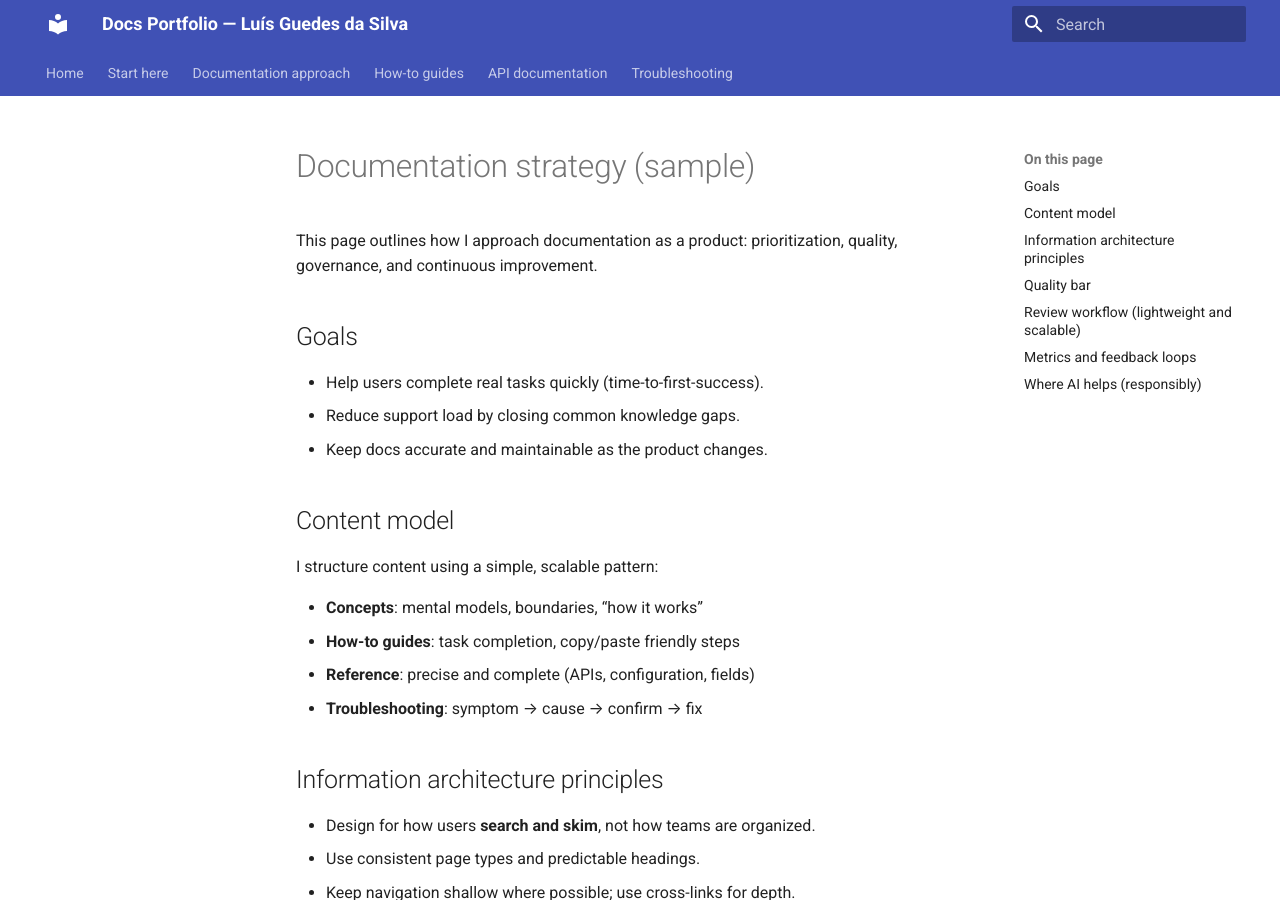
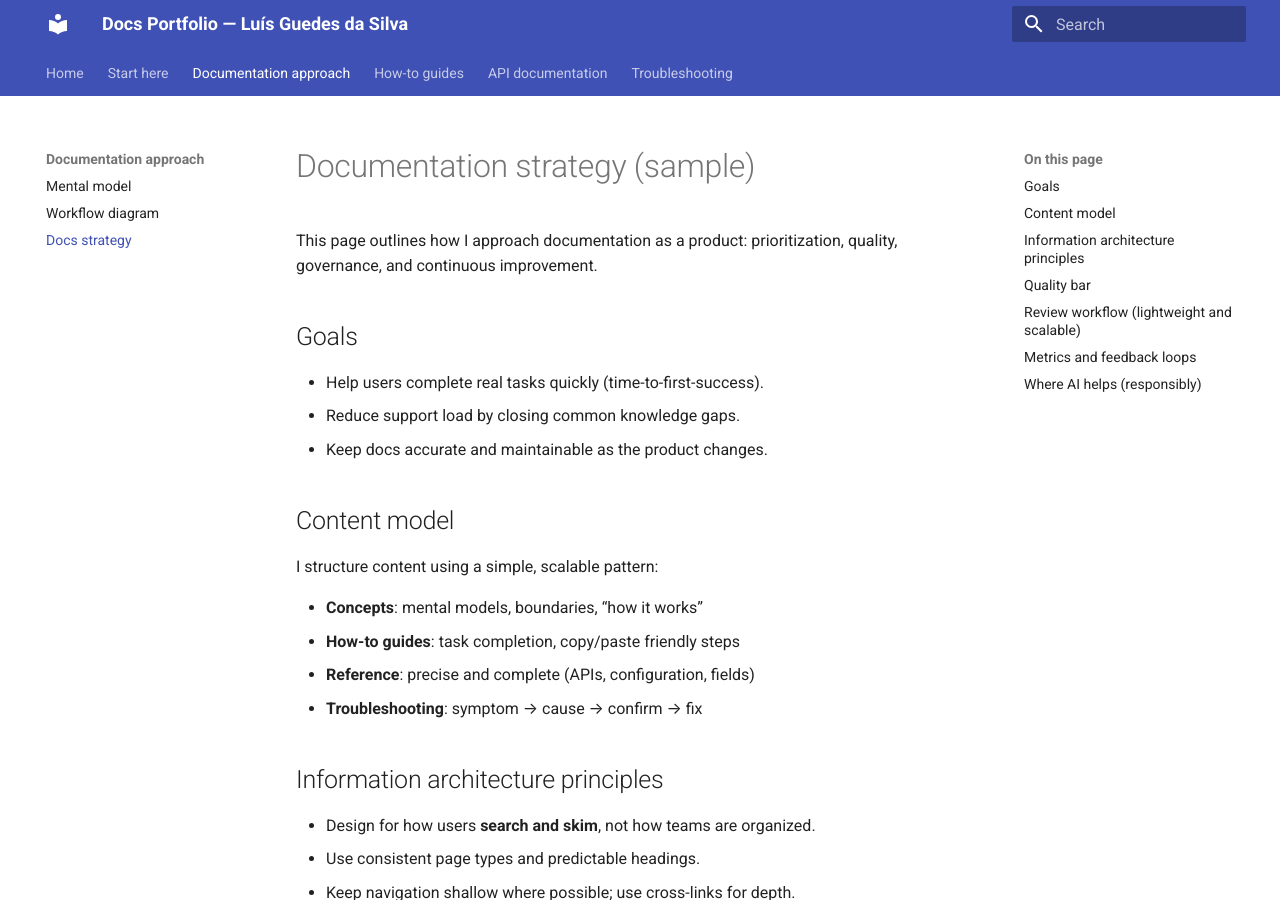
Before and after one commit to luisjguedes/docs-portfolio, an MkDocs documentation site: the page built from docs/strategy/docs-strategy.md, in a window 1280 px wide and 900 px high. Built offline with MkDocs 1.6.1 and Material for MkDocs 9.7.7, drawn with Linux system fonts in a browser that asks for light colours.

Commit message:
Update mkdocs.yml

```diff
--- a/mkdocs.yml
+++ b/mkdocs.yml
@@ -7,6 +7,7 @@ nav:
   - Documentation approach:
       - Mental model: concepts/mental-model.md
       - Workflow diagram: concepts/workflow-diagram.md
+      - Docs strategy: strategy/docs-strategy.md
   - How-to guides:
       - Build a simple workflow: how-to/create-workflow.md
   - API documentation:
```
